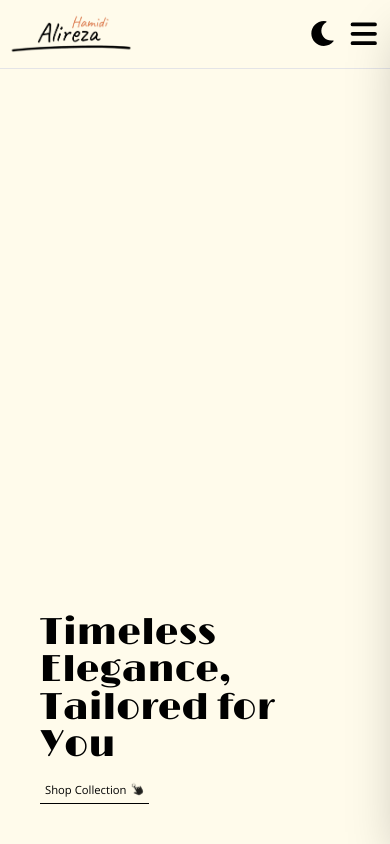
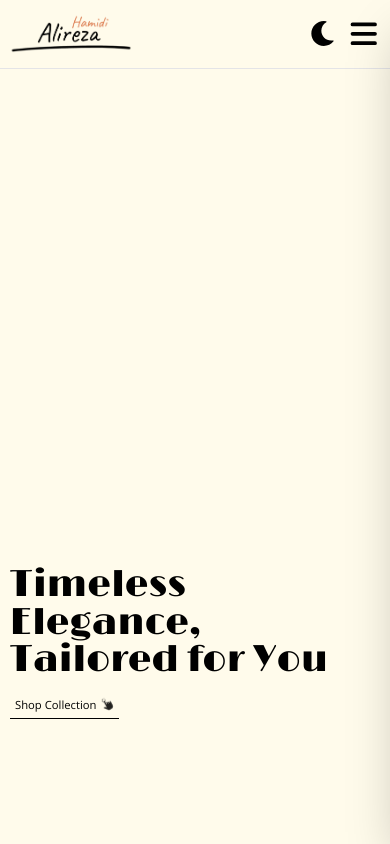
Before and after one commit to Alireza-Hamidi2001/suit-shop, a Next.js app: page / in a window 390 px wide. Built offline with nearby package versions, Linux system fonts and the light colour scheme; no server answers.

Commit message:
change responsive mobile

```diff
--- a/app/page.js
+++ b/app/page.js
@@ -1,14 +1,12 @@
 import Link from "next/link";
 import { GiClick } from "react-icons/gi";
 import main from "@/public/main.png";
-import Image from "next/image";
 import ScrollReveal from "./_components/ScrollReveal";
 
 export default function Home() {
     return (
         <main className="">
-            {/* <Image fill src={main} className="object-cover" /> */}
-            <div className="absolute font-lime text-6xl  left-16 bottom-16 w-[80%] md:w-[60%] lg:w-[50%]">
+            <div className="absolute font-lime text-6xl  left-4 bottom-50 sm:left-16 sm:bottom-16 w-[90%] md:w-[60%] lg:w-[50%]">
                 <ScrollReveal direction="right" className="flex-1 space-y-6">
                     <h1 className="bg-dark text-black dark:text-white">
                         Timeless Elegance, Tailored for You
```
Also changed, not shown: 1 other file (tests, documents, lock files or other folders).
